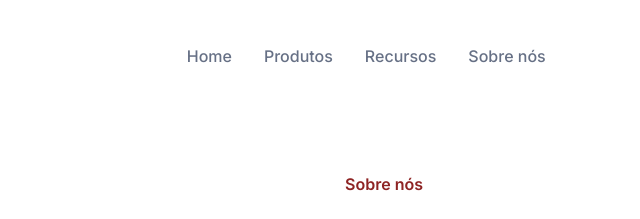
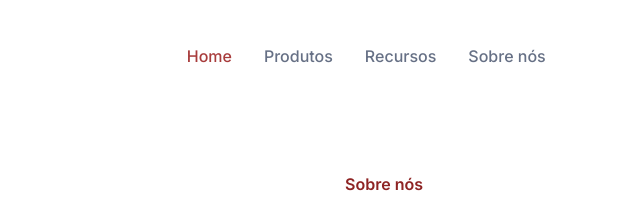
Before and after one commit to edsonnetoo/desafio-7days-of-code, a plain HTML site: page index.html in a window 1280 px wide. In both pictures the pointer is over the item "Home". Shown: the top 219 px of the page, 256-896 px from the left. Drawn offline with Linux system fonts and the light colour scheme.

Commit message:
Adcionando detalhe de Hover no navbar

```diff
--- a/styles/header.css
+++ b/styles/header.css
@@ -19,6 +19,10 @@
     gap: 32px;
     color: var(--cinza);
     font-weight: 500;
+}
+
+.lista-menu__item:hover {
+    color: var(--vermelho-secundario);
 }
 
 a {
```
